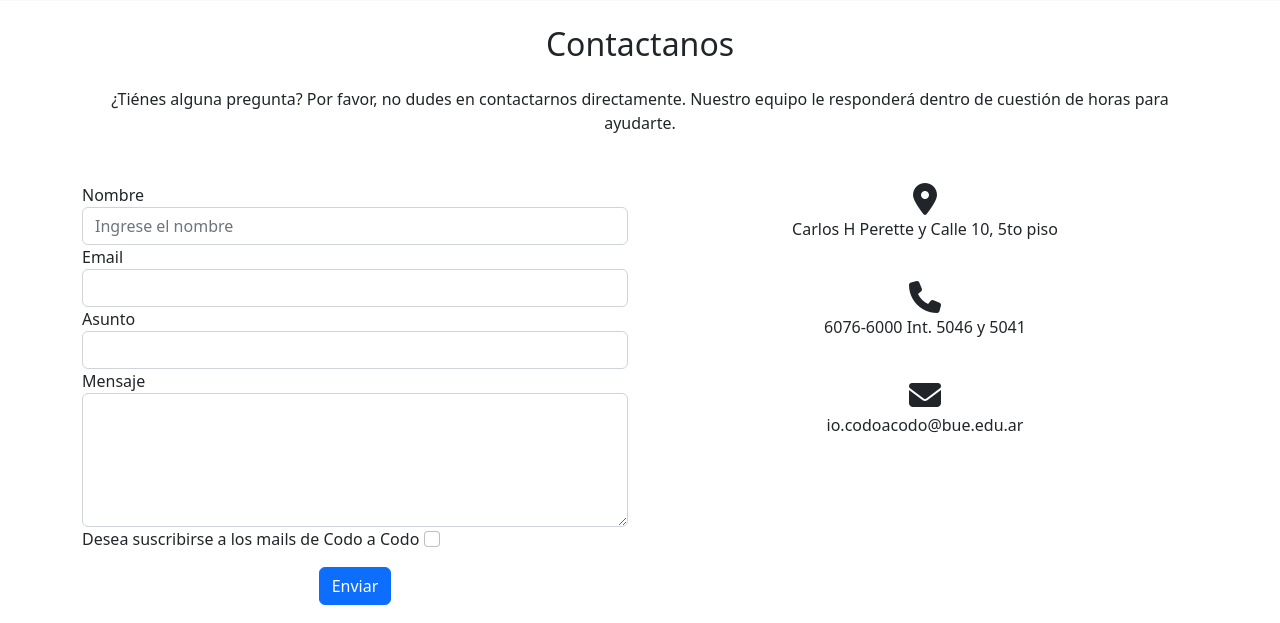
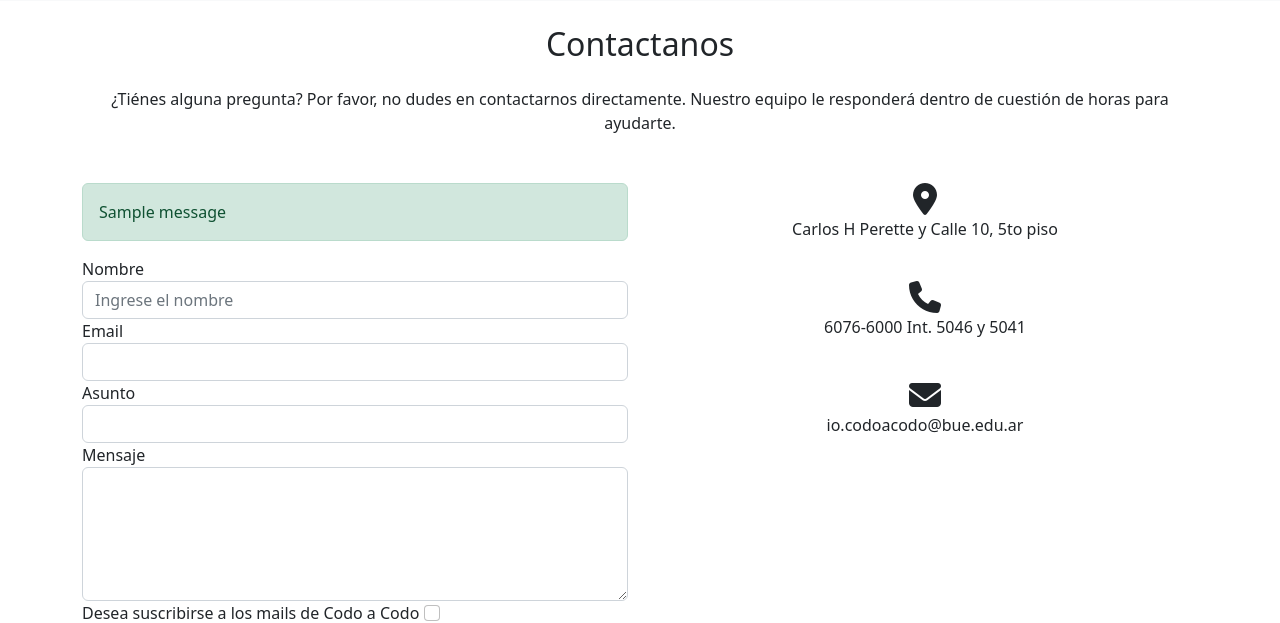
Before and after one commit to lugezz/codo_a_codo_2022, a Django app: page / in a window 1280 px wide. Shown: the part 941-1564 px from the top of the page. Run offline with Django 4.2, Linux system fonts and the light colour scheme; tables that the repository leaves empty hold one stand-in row (values such as "Sample post"); one stand-in notice (Sample message) is shown; some libraries are stand-ins or nearby versions.

Commit message:
Clase 18

```diff
--- a/my_proj/cac/templates/cac/index.html
+++ b/my_proj/cac/templates/cac/index.html
@@ -69,6 +69,13 @@
 
         <!--Grid column-->
             <div class="col-md-6 mb-md-0 mb-6">
+
+                {% for message in messages %}
+                    <div class="alert alert-{{ message.tags }}" role="alert">
+                        {{ message }}
+                    </div>
+                {% endfor %}
+
                 <form id="contact-form" name="contact-form" action="{% url 'inicio' %}" method="POST">
                     {% csrf_token %}
 
--- a/my_proj/cac/views.py
+++ b/my_proj/cac/views.py
@@ -1,4 +1,5 @@
 from django.http import HttpResponse
+from django.contrib import messages
 from django.shortcuts import render
 from django.template import loader
 
@@ -30,8 +31,17 @@ def index(request):
     ]
 
     parameters_get = request.GET.get('param')
-    if (request.method == 'POST'):
+    if request.method == 'POST':
         contacto_form = ContactoForm(request.POST)
+
+        if contacto_form.is_valid():
+            # enviar un email al administrado con los datos
+            # guardar los datos en la base
+            messages.success(request, 'Muchas gracias por contactarte, te esteremos respondiendo en breve.')
+            messages.info(request, 'Otro mensajito')
+            # deberia validar y realizar alguna accion
+        else:
+            messages.warning(request, 'Por favor revisa los errores')
     else:
         contacto_form = ContactoForm()
 
```
